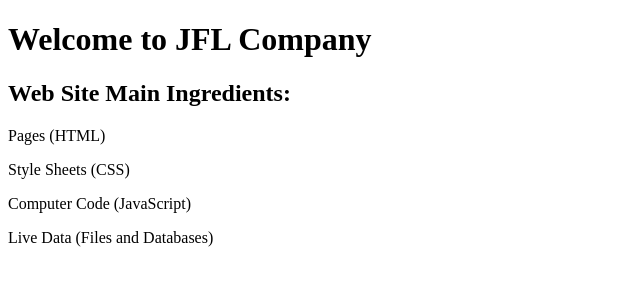
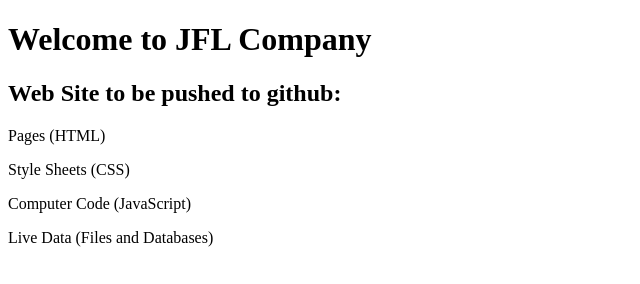
Before and after one commit to jfleblond1968/git-demo, a plain HTML site: page web/index.html in a window 1280 px wide. Shown: the whole page, without its empty margins (0-640 px from the left). Drawn offline with Linux system fonts and the light colour scheme.

Commit message:
updating

```diff
--- a/web/index.html
+++ b/web/index.html
@@ -8,7 +8,7 @@
 <body>
 
   <h1>Welcome to JFL Company</h1>
-  <h2>Web Site Main Ingredients:</h2>
+  <h2>Web Site to be pushed to github:</h2>
 
   <p>Pages (HTML)</p>
   <p>Style Sheets (CSS)</p>
```
